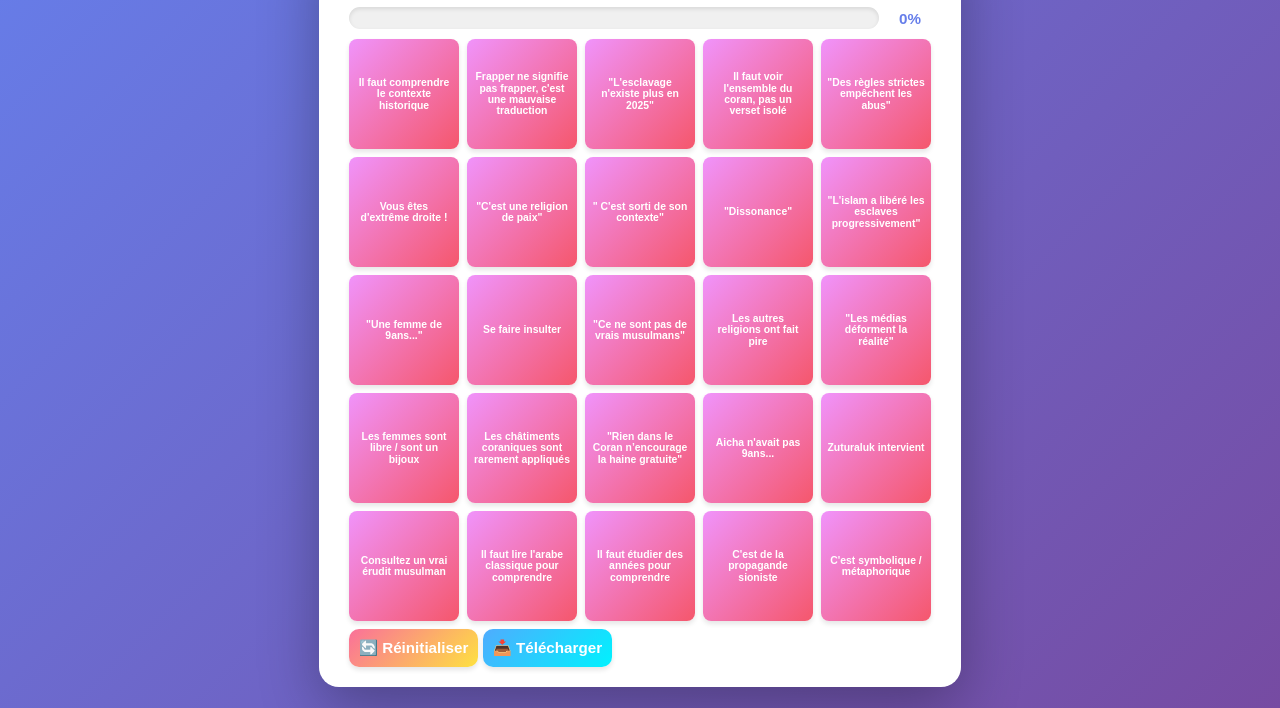
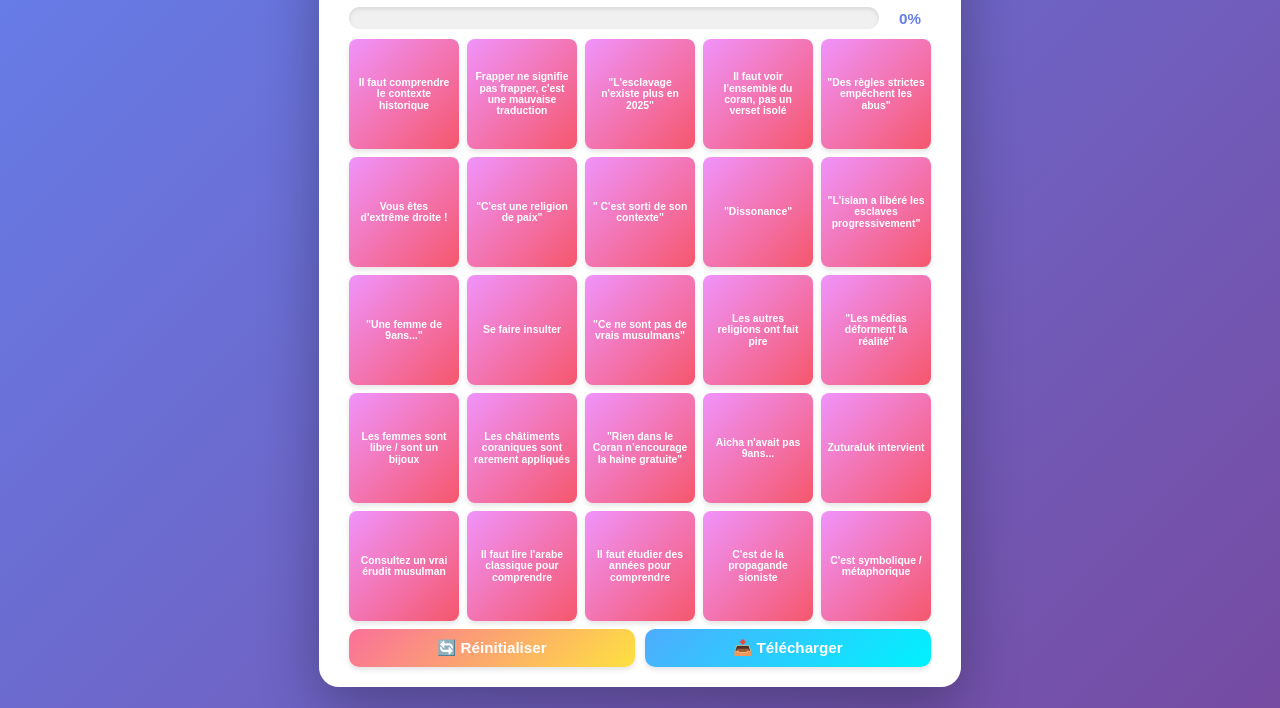
Before and after one commit to otakman971-byte/bingolive, a plain HTML site: page index.html in a window 1280 px wide. Shown: the part 92-800 px from the top of the page. Drawn offline with Linux system fonts and the light colour scheme.

Commit message:
Add files via upload

```diff
--- a/style.css
+++ b/style.css
@@ -142,13 +142,11 @@ h1 {
 }
 
 .button-container {
-.button-container {
     display: flex;
     gap: 10px;
-    width: 100%;
     max-width: 650px;
-    margin-left: auto;
-    margin-right: auto;
+    margin: 0 auto;
+    justify-content: center;
 }
 
 .action-btn {
```
